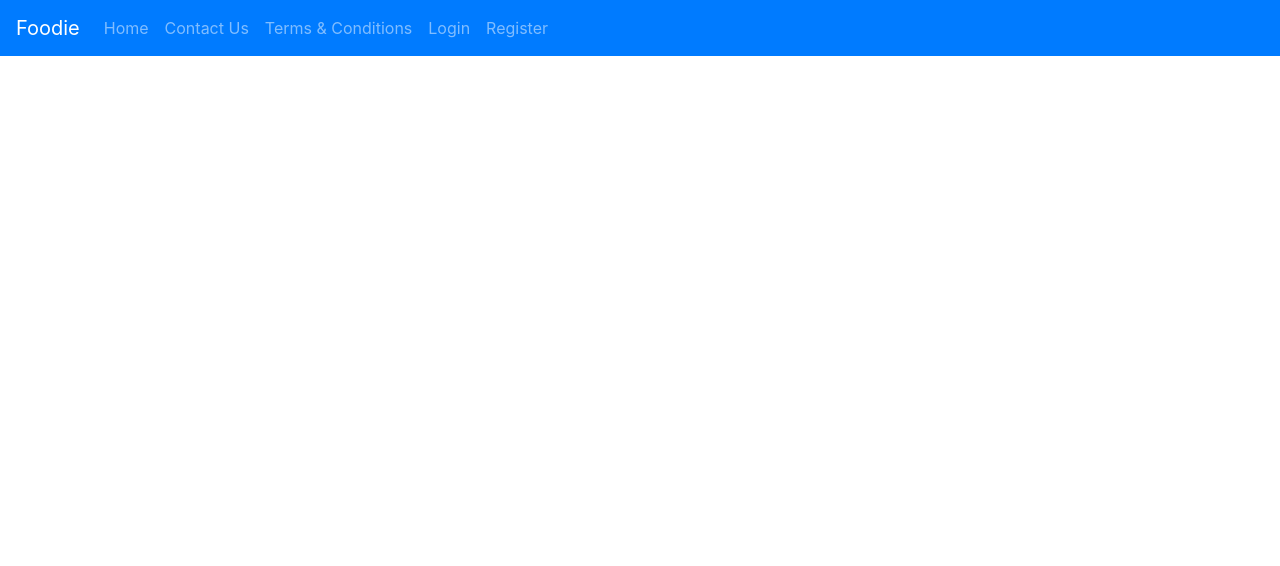
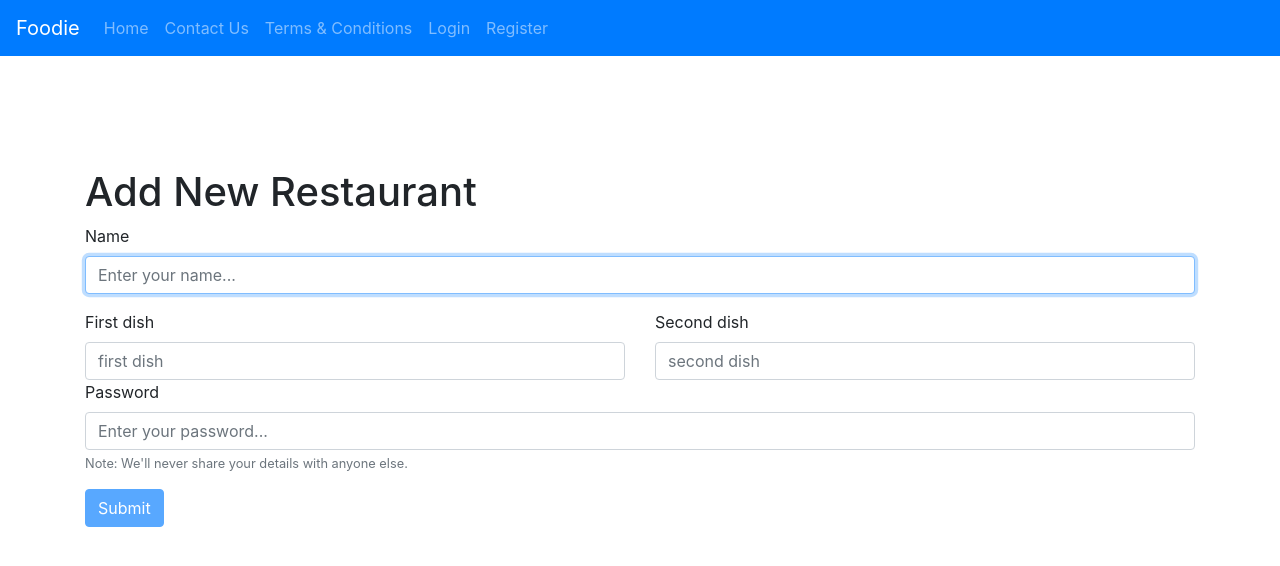
Before and after one commit to TalhaAhmedAI/second_assignment, a React (Create React App) app in the folder food-rating-app/: page /add in a window 1280 px wide. Shown: the top 566 px of the page. Built offline with nearby package versions, Linux system fonts and the light colour scheme.

Commit message:
Update
Started building a form for users so they can add a restaurant in the database

```diff
--- a/food-rating-app/src/components/navBar.js
+++ b/food-rating-app/src/components/navBar.js
@@ -21,6 +21,7 @@ const NavBar = ({ location, user }) => {
           <React.Fragment>
             <Nav.Link>{user.name}</Nav.Link>
             <Nav.Link href="/logout">Logout</Nav.Link>
+            <Nav.Link href="/add">Add Restaurant</Nav.Link>
             {user.name === 'Admin' && <Nav.Link href="/admin">Admin Page</Nav.Link>}
           </React.Fragment>
         )}
--- /dev/null
+++ b/food-rating-app/src/pages/restaurantForm.js
@@ -0,0 +1,108 @@
+import React, { useState } from "react";
+import Joi from "joi-browser";
+import Container from "react-bootstrap/Container";
+import Form from "react-bootstrap/Form";
+import Button from "react-bootstrap/Button";
+import Row from 'react-bootstrap/Row'
+import Col from 'react-bootstrap/Col'
+import { register } from "../api";
+
+const RestaurantForm = () => {
+    const [input, setInput] = useState({ name: "", email: "", password: "" });
+  const [warnings, setWarnings] = useState({});
+
+  const joiSchema = {
+    name: Joi.string().required().label("Name"),
+    email: Joi.string().required().label("Email"),
+    password: Joi.string().required().label("Password"),
+  };
+
+  const validate = () => {
+    const options = { abortEarly: false };
+    const { error } = Joi.validate(input, joiSchema, options);
+    if (!error) return null;
+    const errors = {};
+    for (let item of error.details) errors[item.path[0]] = item.message;
+    return errors;
+  };
+
+  const validateProperty = ({ name, value }) => {
+    const obj = { [name]: value };
+    const schema = { [name]: joiSchema[name] };
+    const { error } = Joi.validate(obj, schema);
+    return error ? error.details[0].message : null;
+  };
+
+  const handleSubmit = async (e) => {
+    e.preventDefault();
+    const errors = validate();
+    setWarnings({ ...warnings, ...errors });
+    if (errors) return;
+    await register(input);
+    window.location = "/login";
+  };
+
+  const handleChange = ({ currentTarget: field }) => {
+    const errors = {};
+    const errorMessage = validateProperty(field);
+    const { name, value } = field;
+    if (errorMessage) {
+      errors[name] = errorMessage;
+    } else errors[name] = "";
+    setInput({ ...input, [name]: value });
+    setWarnings({ ...warnings, ...errors });
+  };
+  return (
+    <div>
+      <Container style={{ marginTop: "7rem" }}>
+        <h1>Add New Restaurant</h1>
+        <Form onSubmit={handleSubmit}>
+          <Form.Group>
+            <Form.Label>Name</Form.Label>
+            <Form.Control
+              onChange={handleChange}
+              name="name"
+              value={input.name}
+              autoFocus
+              placeholder="Enter your name..."
+            />
+            {warnings.name && (
+              <div className="alert alert-danger">{warnings.name}</div>
+            )}
+          </Form.Group>
+          <Row>
+              <Col>
+              <Form.Label>First dish</Form.Label>
+              <Form.Control placeholder="first dish"/>
+              </Col>
+              <Col>
+              <Form.Label>Second dish</Form.Label>
+              <Form.Control placeholder="second dish"/>
+              </Col>
+          </Row>
+          <Form.Group>
+            <Form.Label>Password</Form.Label>
+            <Form.Control
+              onChange={handleChange}
+              name="password"
+              type="password"
+              value={input.password}
+              placeholder="Enter your password..."
+            />
+            {warnings.password && (
+              <div className="alert alert-danger">{warnings.password}</div>
+            )}
+            <Form.Text className="text-muted">
+              Note: We'll never share your details with anyone else.
+            </Form.Text>
+          </Form.Group>
+          <Button disabled={validate()} variant="primary" type="submit">
+            Submit
+          </Button>
+        </Form>
+      </Container>
+    </div>
+  );
+}
+
+export default RestaurantForm;
--- a/food-rating-app/src/routing.js
+++ b/food-rating-app/src/routing.js
@@ -9,6 +9,7 @@ import Logout from "./components/logout";
 import RegisterForm from "./components/registerForm";
 import EditForm from './components/editForm';
 import AdminPanel from "./pages/admin";
+import RestaurantForm from "./pages/restaurantForm";
 
 const Routing = ({user}) => {
   return (
@@ -22,6 +23,7 @@ const Routing = ({user}) => {
         <Route path="/logout" element={<Logout />} />
         <Route path="/register" element={<RegisterForm />} />
         <Route path="/edit/:id" element={<EditForm />} />
+        <Route path="/add" element={<RestaurantForm />} />
         <Route path="/admin" element={ user && user.name === "Admin" ? <AdminPanel /> : <LoginForm />} />
       </Routes>
     </Router>
```
Also changed, not shown: food-rating-app/src/pages/pages.css (deleted).
